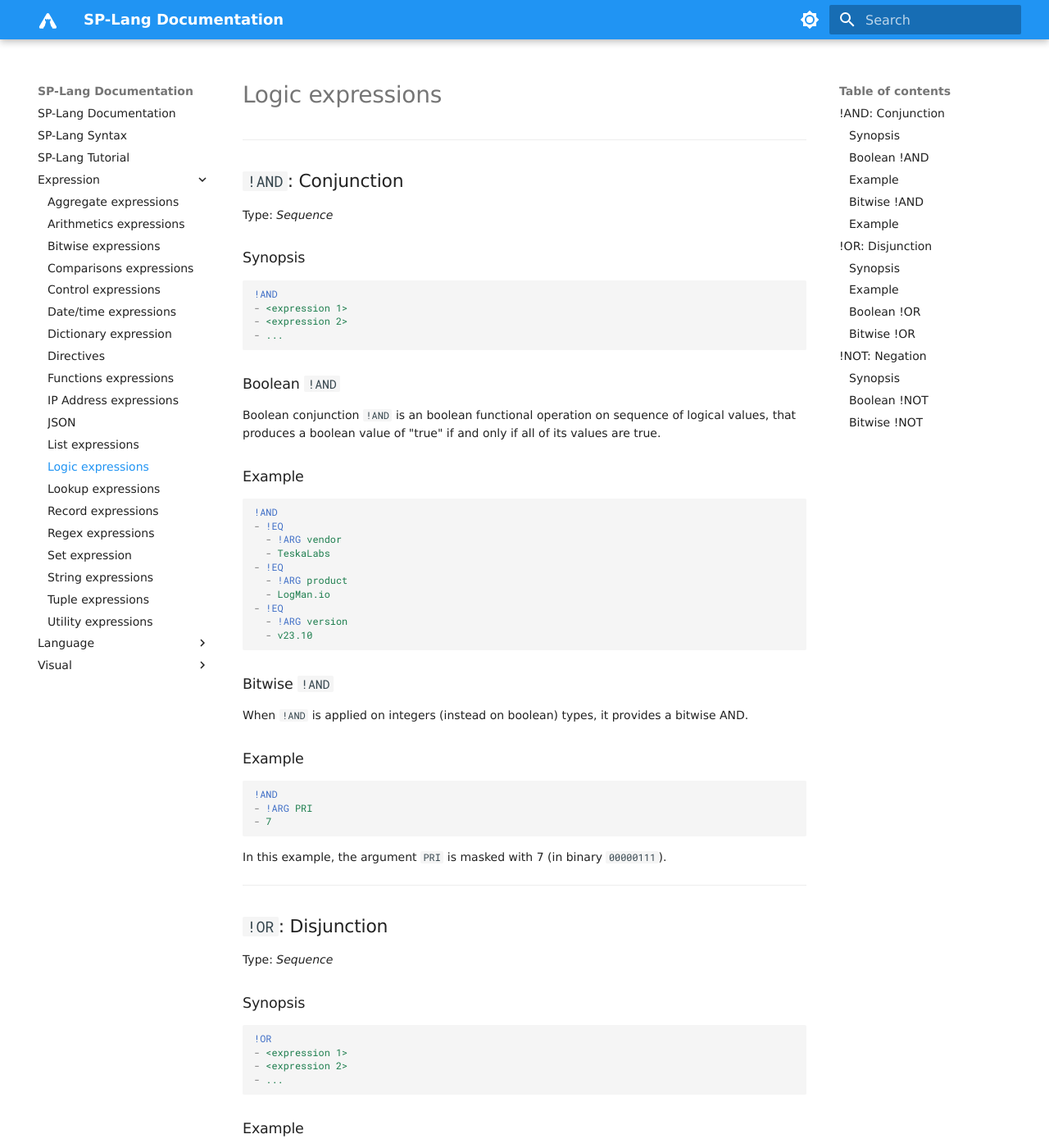
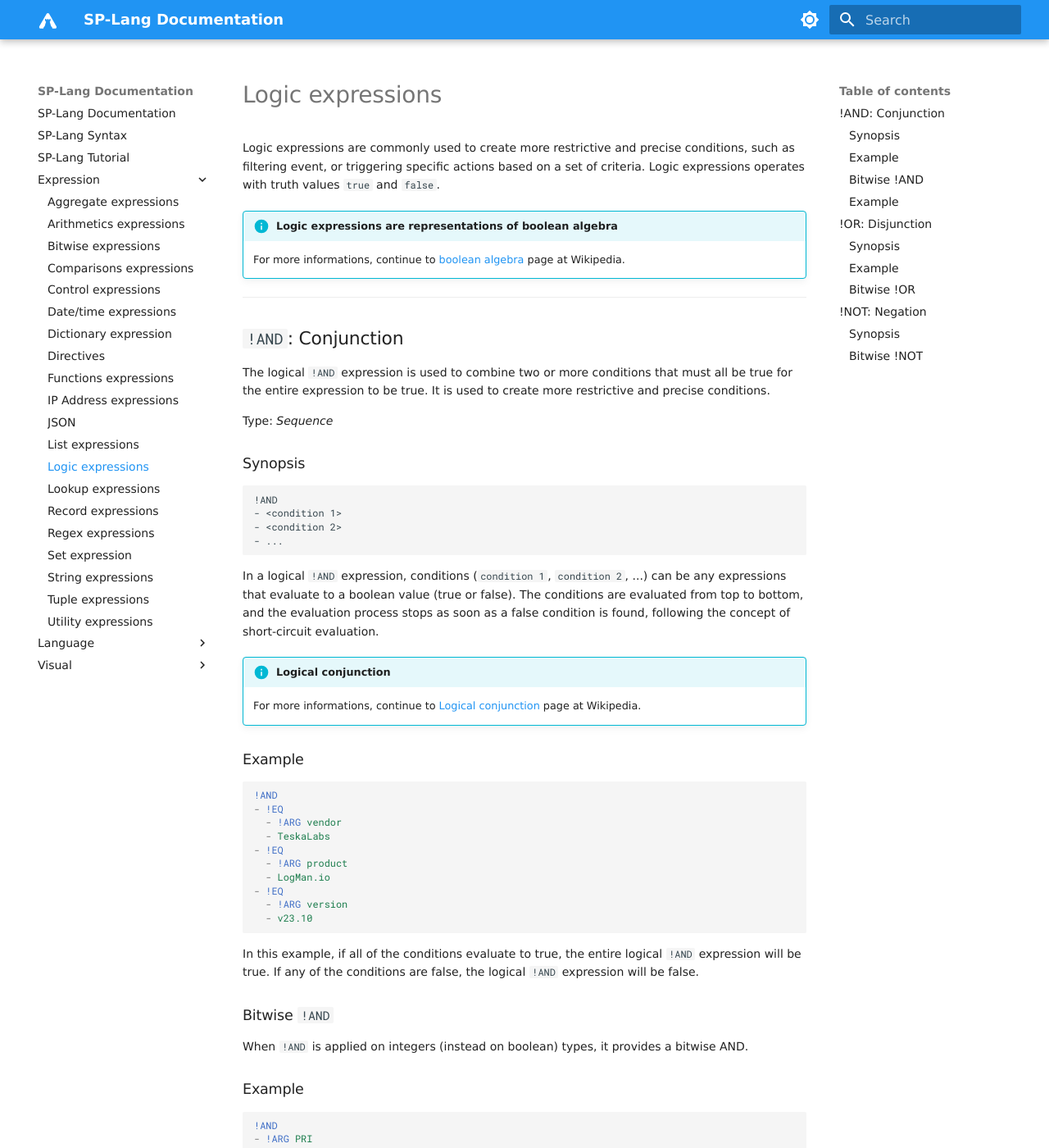
Before and after one commit to TeskaLabs/splang-docs, an MkDocs documentation site: the page built from docs/expression/logic.md, in a window 1280 px wide and 1400 px high. Shown: the whole window at 82% size. Built offline with MkDocs 1.6.1 and Material for MkDocs 9.7.7, drawn with Linux system fonts in a browser that asks for light colours; some web fonts are replaced; some of the changed text lies outside the part shown.

Commit message:
Update logic.md

````diff
--- a/docs/expression/logic.md
+++ b/docs/expression/logic.md
@@ -4,25 +4,39 @@
 
 # Logic expressions
 
+Logic expressions are commonly used to create more restrictive and precise conditions, such as filtering event, or triggering specific actions based on a set of criteria.
+Logic expressions operates with truth values `true` and `false`.
+
+!!! info "Logic expressions are representations of boolean algebra"
+
+    For more informations, continue to [boolean algebra](https://en.wikipedia.org/wiki/Boolean_algebra) page at Wikipedia.
+
 
 ---
 
 ## `!AND`: Conjunction
 
+The logical `!AND` expression is  used to combine two or more conditions that must all be true for the entire expression to be true.
+It is used to create more restrictive and precise conditions.
+
 Type: _Sequence_
 
 ### Synopsis
 
-```yaml
+```
 !AND
-- <expression 1>
-- <expression 2>
+- <condition 1>
+- <condition 2>
 - ...
 ```
 
-### Boolean `!AND`
+In a logical `!AND` expression, conditions (`condition 1`, `condition 2`, ...) can be any expressions that evaluate to a boolean value (true or false).
+The conditions are evaluated from top to bottom, and the evaluation process stops as soon as a false condition is found, following the concept of short-circuit evaluation.
 
-Boolean conjunction `!AND` is an boolean functional operation on sequence of logical values, that produces a boolean value of "true" if and only if all of its values are true.
+!!! info "Logical conjunction"
+
+    For more informations, continue to [Logical conjunction](https://en.wikipedia.org/wiki/Logical_conjunction) page at Wikipedia.
+
 
 ### Example
 
@@ -38,6 +52,9 @@
   - !ARG version
   - v23.10
 ```
+
+In this example, if all of the conditions evaluate to true, the entire logical `!AND` expression will be true.
+If any of the conditions are false, the logical `!AND` expression will be false.
 
 
 ### Bitwise  `!AND`
@@ -58,16 +75,27 @@
 
 ## `!OR`: Disjunction
 
+The logical `!OR` expression is used to combine two or more conditions where at least one of the conditions must be true for the entire expression to be true.
+It is used to create more flexible and inclusive conditions.
+
 Type: _Sequence_
 
 ### Synopsis
 
-```yaml
+```
 !OR
-- <expression 1>
-- <expression 2>
+- <condition 1>
+- <condition 2>
 - ...
 ```
+
+Conditions (`condition 1`, `condition 2`, ...) can be any expressions that evaluate to a boolean value (`true` or `false`).
+The conditions are evaluated from top to bottom, and the evaluation process stops as soon as a true condition is found, following the concept of short-circuit evaluation.
+
+!!! info "Logical disjunction"
+
+    For more informations, continue to [Logical disjunction](https://en.wikipedia.org/wiki/Logical_disjunction) page at Wikipedia.
+
 
 ### Example
 
@@ -91,10 +119,6 @@
 3. The `message` field matches the string "malware detected"
 
 
-### Boolean `!OR`
-
-Boolean disjunction is a boolean functional operation which returns the boolean value "true" unless all of its arguments are "false".
-
 ### Bitwise `!OR`
 
 When `!OR` is applied on integers (instead on boolean) types, it provides a bitwise OR.
@@ -104,18 +128,21 @@
 
 ## `!NOT`: Negation
 
+The logical `!NOT` expression is used to invert the truth value of a single condition.
+It is used to exclude specific conditions when certain conditions are not met.
+
 Type: _Mapping_.
+
 
 ### Synopsis
 
-```yaml
+```
 !NOT
 what: <expression>
 ```
 
-### Boolean `!NOT`
+For more informations, continue [here](https://en.wikipedia.org/wiki/Negation).
 
-Boolean negation is an operation on one boolean value that produces a boolean value of "true" when its operand is "false", and a value of "false" when its operand is "true".
 
 ### Bitwise `!NOT`
 
````
